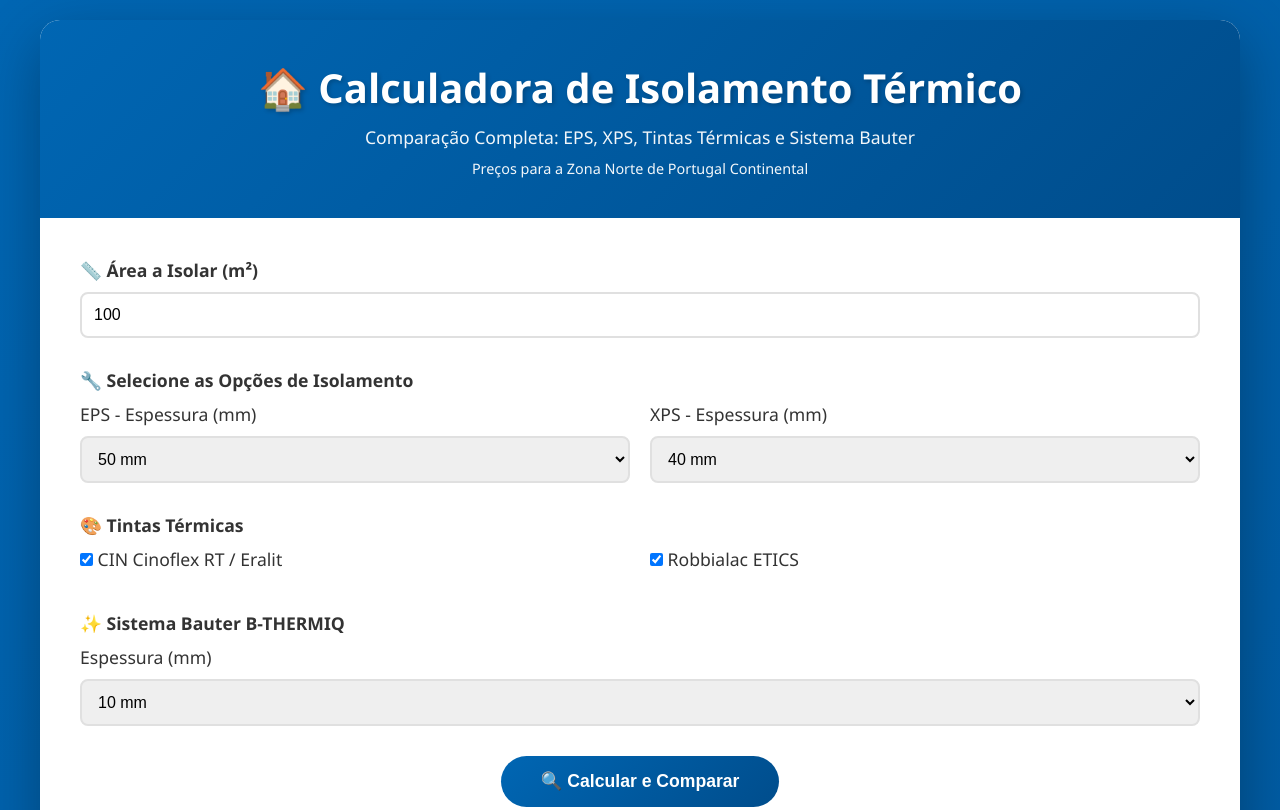
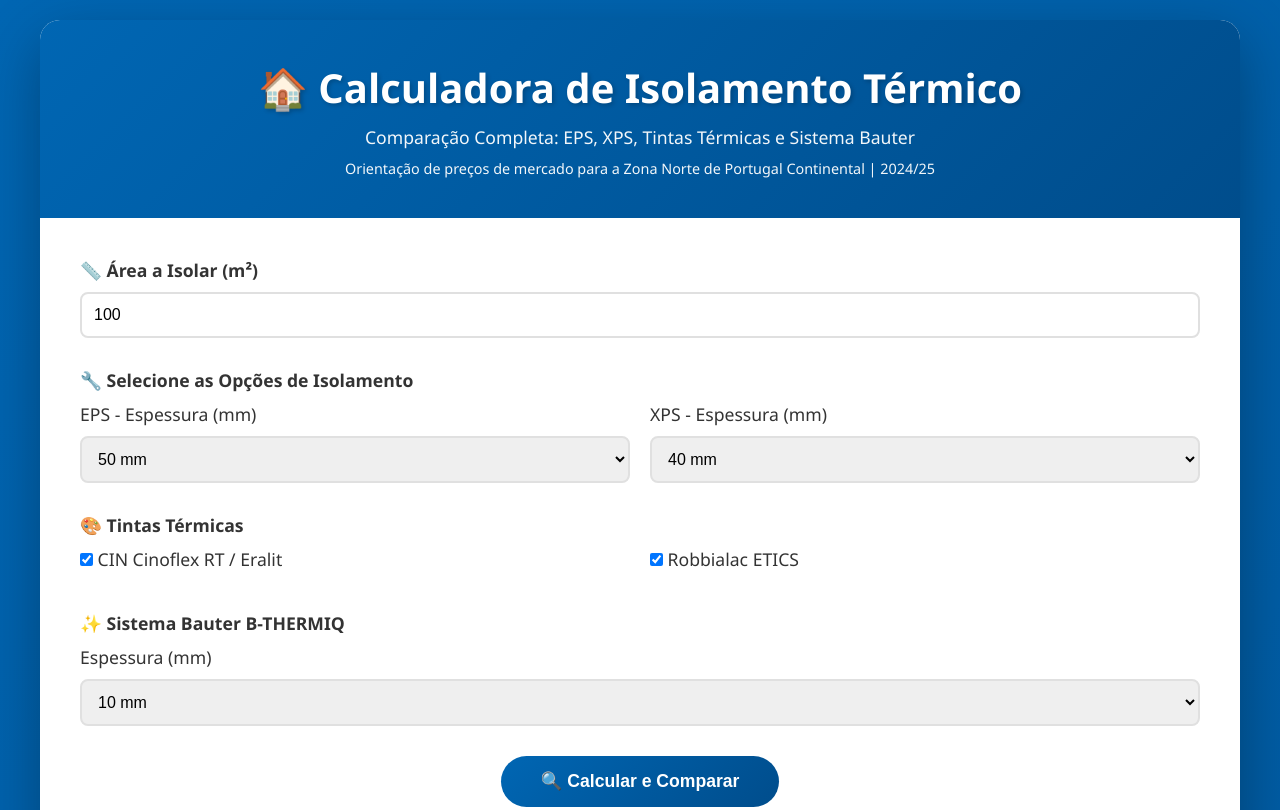
Before and after one commit to RLeugim/Isolamentos_Termicos-Norte_PT, a plain HTML site: page index.html in a window 1280 px wide. Shown: the top 810 px of the page. Drawn offline with Linux system fonts and the light colour scheme.

Commit message:
Update pricing information in index.html

```diff
--- a/index.html
+++ b/index.html
@@ -389,7 +389,7 @@
         <div class="header">
             <h1>🏠 Calculadora de Isolamento Térmico</h1>
             <p>Comparação Completa: EPS, XPS, Tintas Térmicas e Sistema Bauter</p>
-            <p style="font-size: 0.9em; margin-top: 10px;">Preços para a Zona Norte de Portugal Continental</p>
+            <p style="font-size: 0.9em; margin-top: 10px;">Orientação de preços de mercado para a Zona Norte de Portugal Continental | 2024/25 </p>
         </div>
 
         <div class="calculator-section">
```
